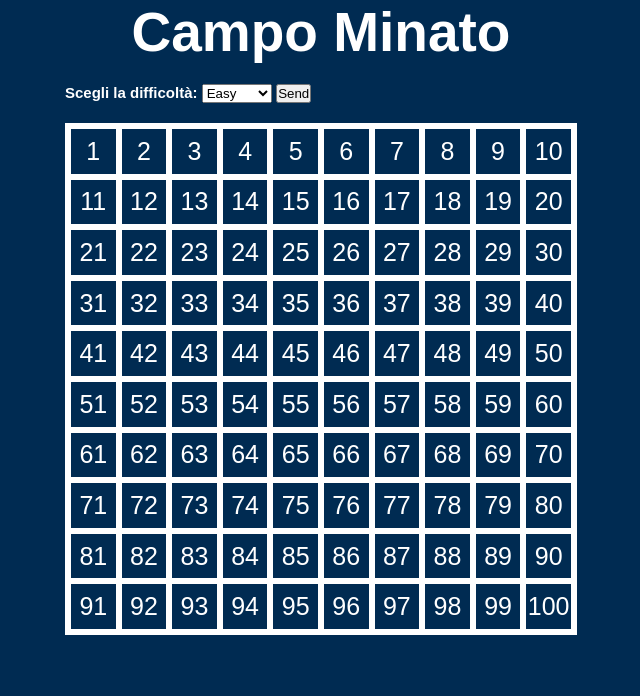
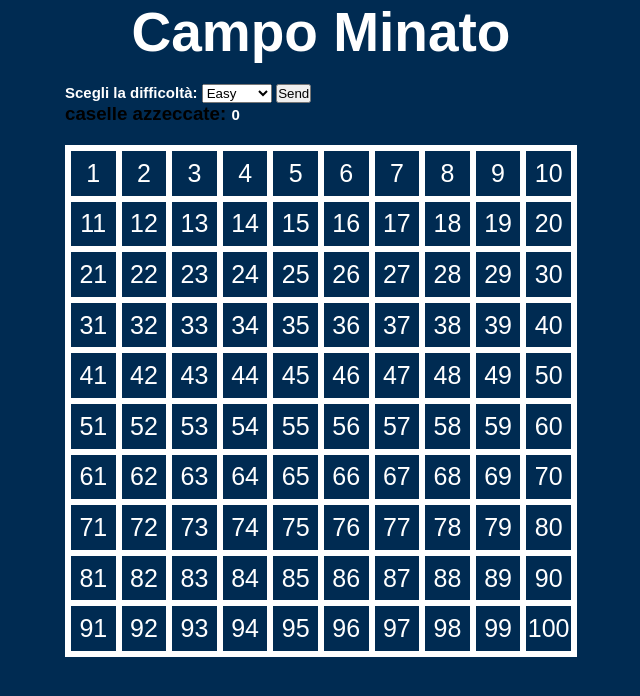
Before and after one commit to Maurizio97/js-campominato-dom, a plain HTML site: page index.html in a window 1280 px wide. Both pictures are taken after a click on the button "Send". Shown: the whole page, without its empty margins (319-959 px from the left). Drawn offline with Linux system fonts and the light colour scheme.

Commit message:
the end of the game works

```diff
--- a/index.html
+++ b/index.html
@@ -26,6 +26,11 @@
                 <option value="hard"> Hard </option>
             </select>
             <button> Send </button>
+            <h3>
+                caselle azzeccate:
+                <span class="attempts">0</span>
+            </h3>
+
         </div>
 
         <!-- container gioco -->
--- a/js/script.js
+++ b/js/script.js
@@ -19,17 +19,19 @@
 
 const squareCont = document.querySelector(".container-game");
 
-let randNum = [];
+let bomb = [];
 let rangeBomb;
-
+let counterClick = document.querySelector("attempts");
 let btnChoise = document.querySelector("button");
-
+/* let click = 0;
+console.log(click); */
 console.log(btnChoise);
 
 let choiseLiv;
 btnChoise.addEventListener("click",
 
     function () {
+        squareCont.innerHTML = ` `
         let choise;
         choise = document.querySelector("select").value;
         //variabile contenente il livello scelto
@@ -46,7 +48,7 @@ btnChoise.addEventListener("click",
             gridGen(49, "liv-3");
         }
 
-        console.log(randNum);
+        console.log(bomb);
     }
 )
 
@@ -62,53 +64,44 @@ function genElement(typeEl, classEl ){
 
 function gridGen(liv, classLiv) {
     // creo un ciclo nella quale creerò una serie di numeri random
-    while (randNum.length < 16) {
+    while (bomb.length < 16) {
     //creo una variabile che diventa vera ogni volta che un numero è uguale a quelli della lista
     let found = false;
     // genero un numero random
     let numGen = genNumRandom(1, rangeBomb);
     //confronto il numero generato con tutti quelli della lista partendo dal primo
-    for(let i = 0; i < randNum.length; i++) {
+    for(let i = 0; i < bomb.length; i++) {
         // se il numero è uguale a uno di quelli della lista la variabile di controllo diventa vera
-        if ( randNum[i] == numGen){
+        if ( bomb[i] == numGen){
             found = true
         }
     }
     //se il numero generato non è uguale a nesun numero della lista lo salvo nell'array
     if (!found){
-        randNum.push(numGen);
+        bomb.push(numGen);
     }
 }
-    for ( let num = 1; num <= liv ; num++){
+    for ( let i = 1; i <= liv ; i++){
         let gameSquare = genElement("div", "square");
         let spanSquare = document.createElement("span");
         gameSquare.appendChild(spanSquare);
         gameSquare.classList.add(classLiv);
-        spanSquare.append(num);
+        spanSquare.append(i);
+
+        if(bomb.includes(i)){
+            gameSquare.classList.add('hit');
+        }
 
         gameSquare.addEventListener("click",
 
             function(){
-                for(let i = 0; i < randNum.length; i++){
-                    if(num == randNum[i]){
-                        this.classList.add("bomb");
-                        /* let indice = 0;
-                        while( indice < randNum.length && rangeBomb > 0 ){
-                            let found = false;
-                            if(randNum[indice] == rangeBomb ){
-                                gameSquare.classList.add("bomb");
-                                found = true
-                            }
-                            if (found === true){
-                                indice++
-                            } else {
-                                rangeBomb--
-                            }
-                        } */
-                    } else {
-                        this.classList.add("active");
+                this.classList.add("active");
+                if(this.className === `square ${classLiv} hit active`){
+                    const bombs = document.getElementsByClassName('hit');
+                    /* counterClick.innerText = ++click; */
+                    for ( let j = 0; j < bombs.length ; j++){
+                        bombs[j].classList.add('bomb');
                     }
-
                 }
 
             }
```
